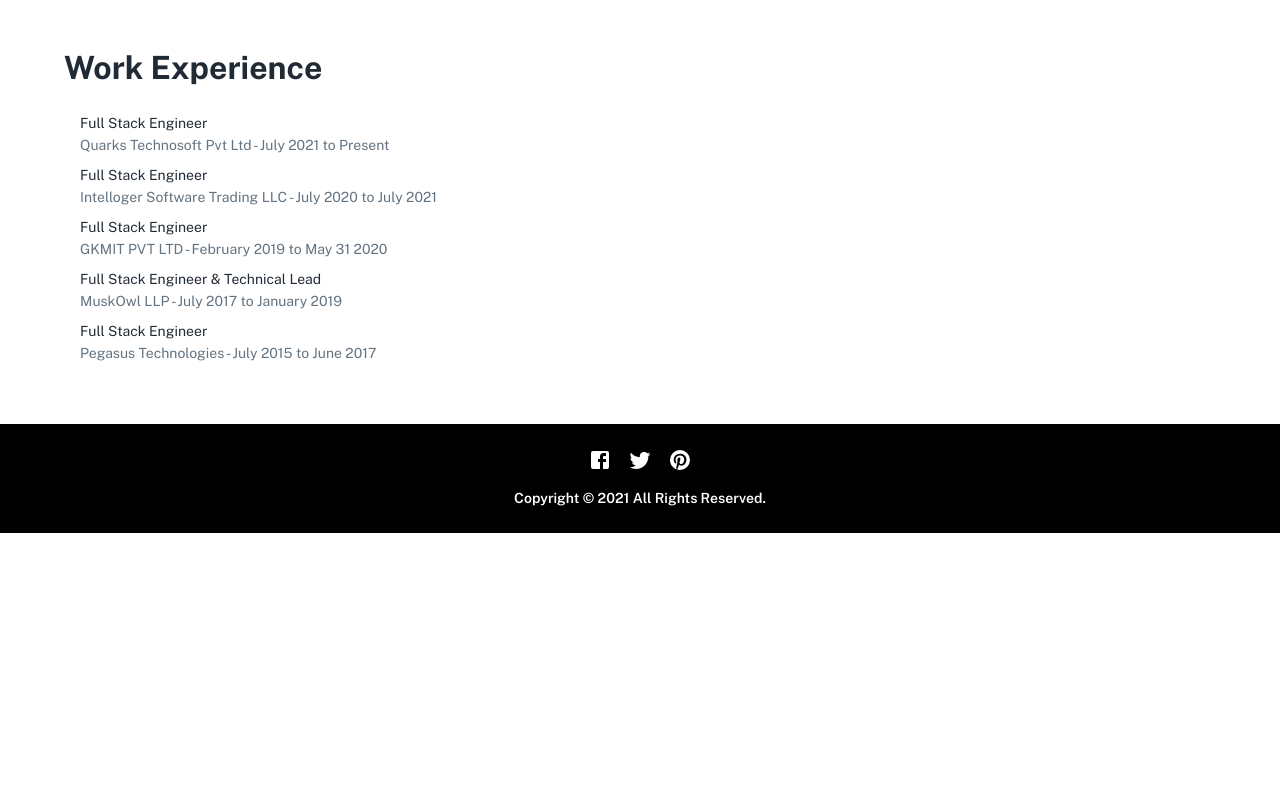
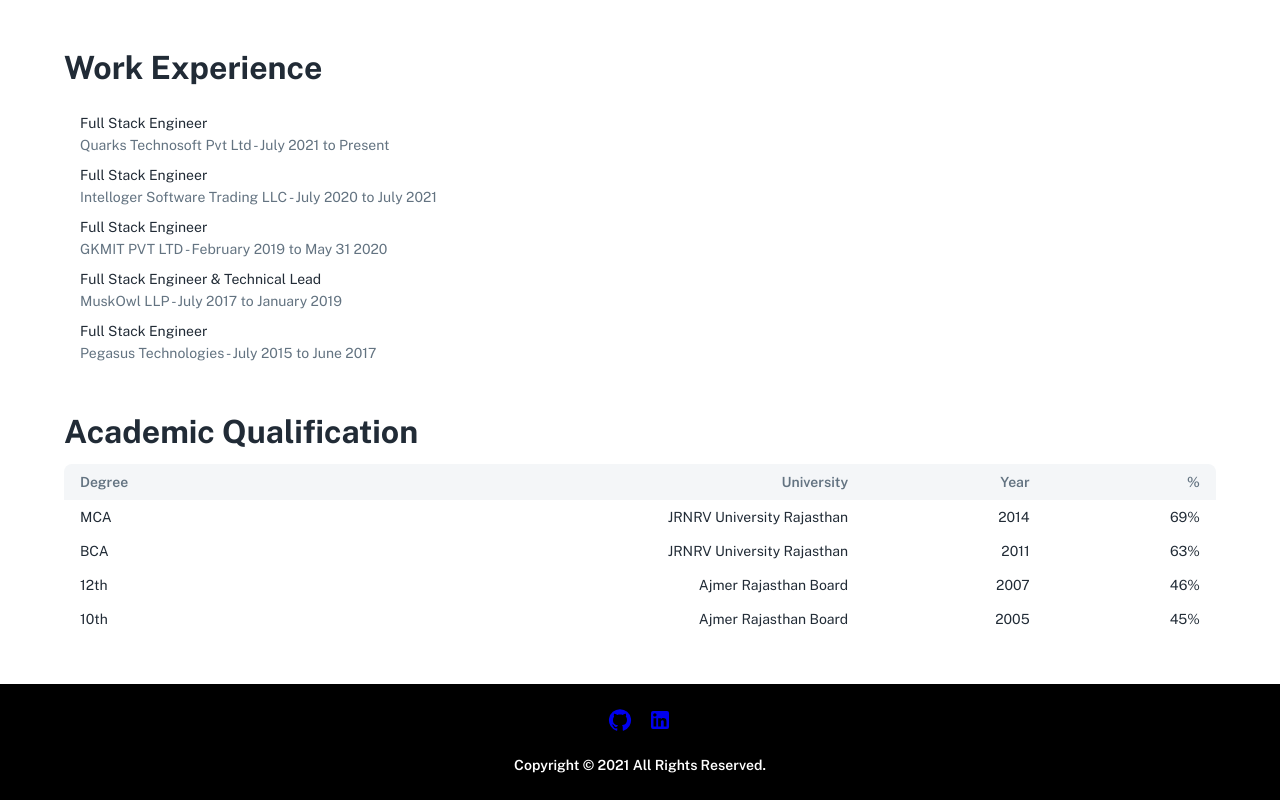
Before and after one commit to nadimsheikh07/nadimsheikh07.github.io, a Next.js app: page / in a window 1280 px wide. Shown: the part 1092-1892 px from the top of the page. Before the commit the page ends 1625 px from the top, so only its background shows below. Built offline with nearby package versions, Linux system fonts and the light colour scheme.

Commit message:
Academic Qualification

```diff
--- a/src/app/page.js
+++ b/src/app/page.js
@@ -1,4 +1,4 @@
-import { Container, Grid, ImageList, ImageListItem, List, ListItem, ListItemText, Typography } from "@mui/material";
+import { Container, Grid, ImageList, ImageListItem, List, ListItem, ListItemText, Paper, Table, TableBody, TableCell, TableContainer, TableHead, TableRow, Typography } from "@mui/material";
 
 const title = "Nadim Sheikh";
 const image = "https://nadimsheikh07.github.io/image/myimage.jpg";
@@ -118,6 +118,52 @@
           </List>
         </Grid>
       </Grid>
+
+      <Grid container spacing={2} mt={2}>
+        <Grid item xs={12}>
+          <Typography variant="h3" gutterBottom>Academic Qualification</Typography>
+
+          <TableContainer component={Paper}>
+            <Table size="small" >
+              <TableHead>
+                <TableRow>
+                  <TableCell align="left">Degree</TableCell>
+                  <TableCell align="right">University</TableCell>
+                  <TableCell align="right">Year</TableCell>
+                  <TableCell align="right">%</TableCell>
+                </TableRow>
+              </TableHead>
+
+              <TableBody>
+                <TableRow>
+                  <TableCell align="left">MCA</TableCell>
+                  <TableCell align="right">JRNRV University Rajasthan</TableCell>
+                  <TableCell align="right">2014</TableCell>
+                  <TableCell align="right">69%</TableCell>
+                </TableRow>
+                <TableRow>
+                  <TableCell align="left">BCA</TableCell>
+                  <TableCell align="right">JRNRV University Rajasthan</TableCell>
+                  <TableCell align="right">2011</TableCell>
+                  <TableCell align="right">63%</TableCell>
+                </TableRow>
+                <TableRow>
+                  <TableCell align="left">12th</TableCell>
+                  <TableCell align="right">Ajmer Rajasthan Board</TableCell>
+                  <TableCell align="right">2007</TableCell>
+                  <TableCell align="right">46%</TableCell>
+                </TableRow>
+                <TableRow>
+                  <TableCell align="left">10th</TableCell>
+                  <TableCell align="right">Ajmer Rajasthan Board</TableCell>
+                  <TableCell align="right">2005</TableCell>
+                  <TableCell align="right">45%</TableCell>
+                </TableRow>
+              </TableBody>
+            </Table>
+          </TableContainer>
+        </Grid>
+      </Grid>
     </Container>
   )
 }
--- a/src/layouts/web/footer/index.js
+++ b/src/layouts/web/footer/index.js
@@ -8,6 +8,7 @@
 import FacebookIcon from "@mui/icons-material/Facebook";
 import TwitterIcon from "@mui/icons-material/Twitter";
 import PinterestIcon from "@mui/icons-material/Pinterest";
+import { GitHub, LinkedIn } from "@mui/icons-material";
 
 const Footer = () => {
   return (
@@ -27,9 +28,12 @@
         >
           <CardContent sx={{ pb: 24 }}>
             <Stack direction="row" justifyContent="center" spacing={2}>
-              <FacebookIcon />
-              <TwitterIcon />
-              <PinterestIcon />
+              <a href="https://github.com/nadimsheikh07" target="_blank">
+                <GitHub />
+              </a>
+              <a href="https://www.linkedin.com/in/nadim-sheikh-b511709b" target="_blank">
+                <LinkedIn />
+              </a>
             </Stack>
             <Typography
               component="p"
```
